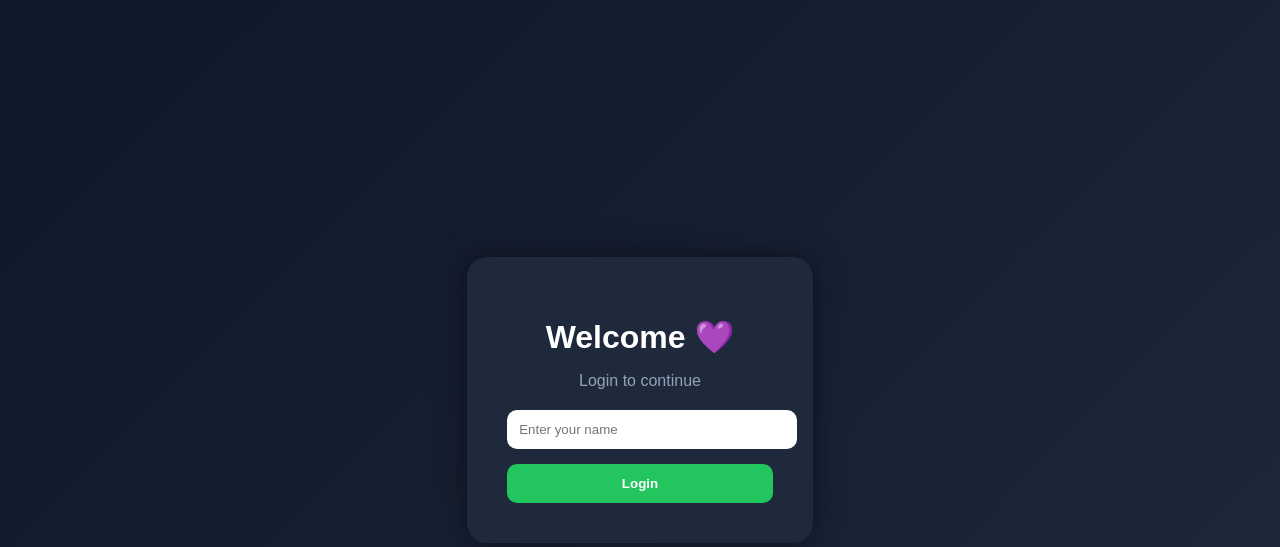
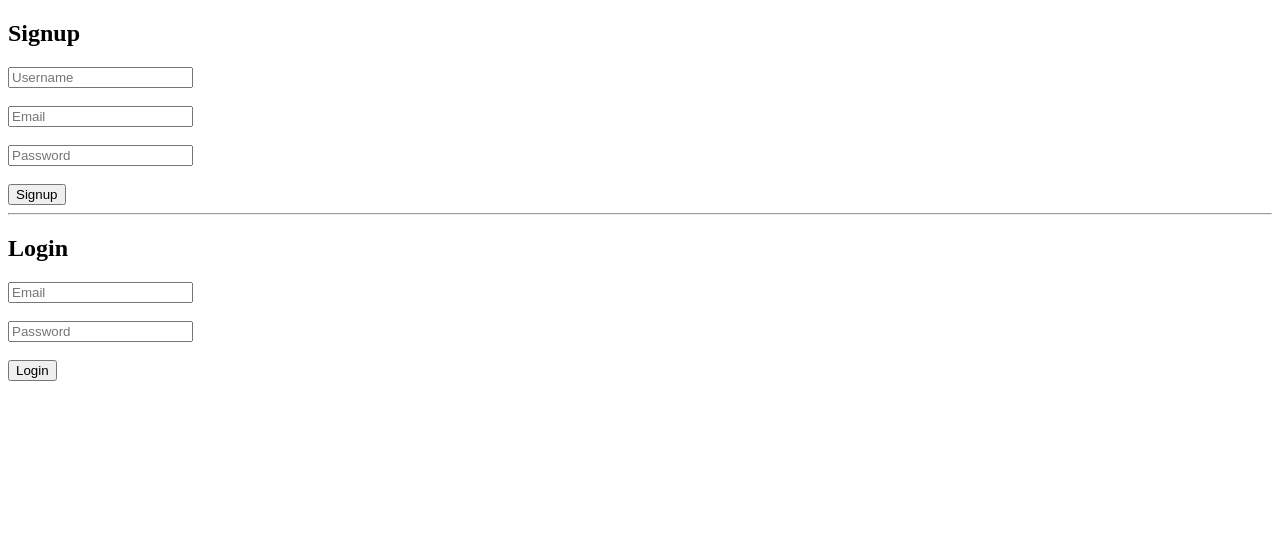
Before and after one commit to Dhanush1911285/dharshini, a Flask app: page / in a window 1280 px wide. Shown: the top 547 px of the page. Run offline with Flask 3, Linux system fonts and the light colour scheme; some libraries are stand-ins or nearby versions.

Commit message:
added signup and login system

```diff
--- a/app.py
+++ b/app.py
@@ -2,6 +2,24 @@ from flask import Flask, render_template, request, redirect, session
 import cloudinary
 import cloudinary.uploader
 
+import psycopg2
+
+DATABASE_URL = "postgresql://dhanush:UfWi0vMzCdi7QnUeybfQB8DTW7EJw5QA@dpg-d77bq9mdqaus73bmcam0-a.singapore-postgres.render.com/delulu"
+conn = psycopg2.connect(DATABASE_URL)
+cur = conn.cursor()
+
+print("Database connected 😏🔥")
+
+cur.execute("""
+CREATE TABLE IF NOT EXISTS users (
+    id SERIAL PRIMARY KEY,
+    username TEXT,
+    email TEXT UNIQUE,
+    password TEXT
+)
+""")
+
+conn.commit()
 app = Flask(__name__)
 app.secret_key = "secret123"
 
@@ -12,23 +30,50 @@ cloudinary.config(
     api_secret="YOUR_SECRET"
 )
 
+from flask import Flask, render_template, request, redirect, session
 @app.route('/')
 def home():
-    if 'user' in session:
+    if "user" in session:
         return redirect('/camera')
     return render_template("login.html")
 
 @app.route('/login', methods=['POST'])
 def login():
-    username = request.form['username']
-    session['user'] = username
-    return redirect('/camera')
+    email = request.form.get("email")
+    password = request.form.get("password")
+
+    cur.execute(
+        "SELECT * FROM users WHERE email=%s AND password=%s",
+        (email, password)
+    )
+    user = cur.fetchone()
+
+    if user:
+        session["user"] = user[1]  # username
+        return redirect('/camera')
+    else:
+        return "Invalid login ❌"
+
+@app.route('/signup', methods=['POST'])
+def signup():
+    username = request.form.get("username")
+    email = request.form.get("email")
+    password = request.form.get("password")
+
+    cur.execute(
+        "INSERT INTO users (username, email, password) VALUES (%s, %s, %s)",
+        (username, email, password)
+    )
+    conn.commit()
+
+    return "Signup successful 😏"
 
 @app.route('/camera')
 def camera():
-    if 'user' not in session:
+    if "user" not in session:
         return redirect('/')
-    return render_template("camera.html")
+    return render_template("camera.html", user=session["user"])
+
 
 @app.route('/upload', methods=['POST'])
 def upload():
@@ -36,10 +81,8 @@ def upload():
     result = cloudinary.uploader.upload(file)
     return result['secure_url']
 
+
 @app.route('/logout')
 def logout():
     session.clear()
     return redirect('/')
-
-if __name__ == '__main__':
-    app.run()
--- a/templates/login.html
+++ b/templates/login.html
@@ -1,20 +1,26 @@
 <!DOCTYPE html>
 <html>
 <head>
-    <title>Login</title>
-    <link rel="stylesheet" href="{{ url_for('static', filename='style.css') }}">
+  <title>Login / Signup</title>
 </head>
 <body>
 
-<div class="login-box">
-    <h1>Welcome 💜</h1>
-    <p>Login to continue</p>
+<h2>Signup</h2>
+<form action="/signup" method="POST">
+  <input type="text" name="username" placeholder="Username" required><br><br>
+  <input type="email" name="email" placeholder="Email" required><br><br>
+  <input type="password" name="password" placeholder="Password" required><br><br>
+  <button type="submit">Signup</button>
+</form>
 
-    <form method="POST" action="/login">
-        <input type="text" name="username" placeholder="Enter your name" required>
-        <button type="submit">Login</button>
-    </form>
-</div>
+<hr>
+
+<h2>Login</h2>
+<form action="/login" method="POST">
+  <input type="email" name="email" placeholder="Email" required><br><br>
+  <input type="password" name="password" placeholder="Password" required><br><br>
+  <button type="submit">Login</button>
+</form>
 
 </body>
 </html>
```
